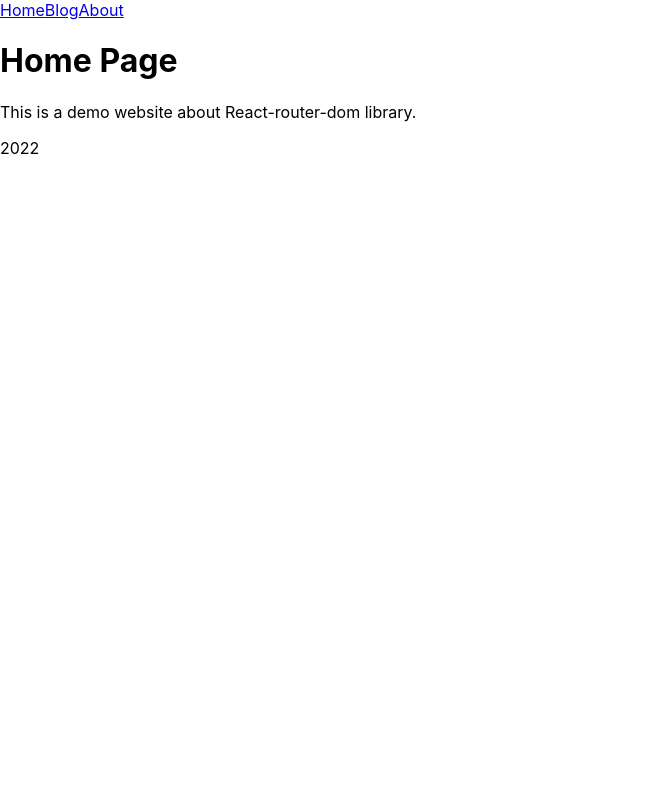
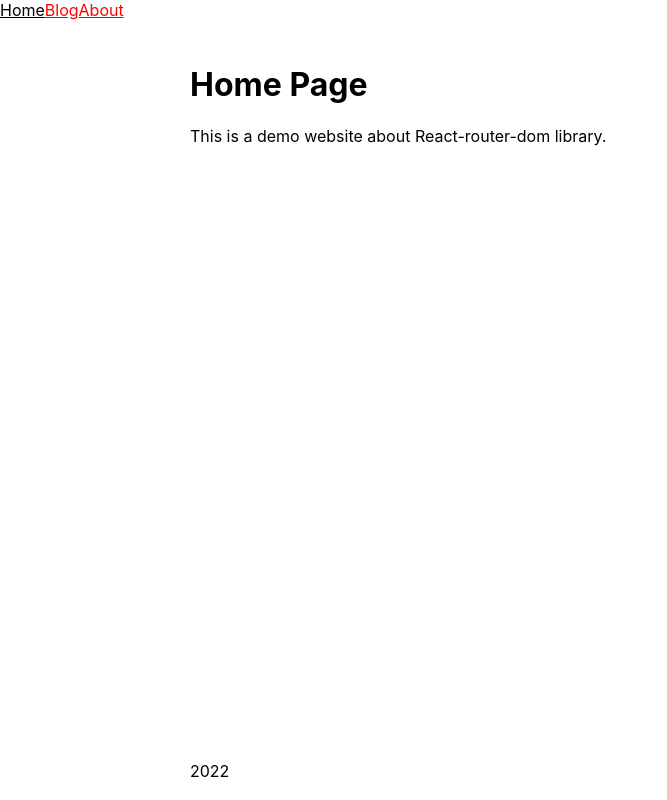
Before and after one commit to ArtHarutyunyan/learn-react-router-1, a React (Create React App) app: page / in a window 1280 px wide. Shown: the whole page, without its empty margins (0-667 px from the left). Built offline with nearby package versions, Linux system fonts and the light colour scheme.

Commit message:
added style/classname, CustomLink, useMatch

```diff
--- /dev/null
+++ b/src/components/CustomLink.jsx
@@ -0,0 +1,17 @@
+import { Link, useMatch } from "react-router-dom";
+
+const CustomLink = ({ children, to, ...props }) => {
+  const match = useMatch(to);
+  console.log({ match });
+  return (
+    <Link
+      to={to}
+      style={{ color: match ? "var(--color-active)" : "red" }}
+      {...props}
+    >
+      {children}
+    </Link>
+  );
+};
+
+export { CustomLink };
--- a/src/components/Layout.jsx
+++ b/src/components/Layout.jsx
@@ -1,16 +1,43 @@
-import { Link, Outlet } from "react-router-dom";
+import { NavLink, Outlet } from "react-router-dom";
+import { CustomLink } from "./CustomLink";
+
+const setActive = ({ isActive }) => (isActive ? "active-link" : "");
 
 const Layout = () => {
   return (
     <>
       <header>
-        <Link to="/">Home</Link>
-        <Link to="/posts">Blog</Link>
-        <Link to="/about">About</Link>
+        <CustomLink to="/">Home</CustomLink>
+        <CustomLink to="/posts">Blog</CustomLink>
+        <CustomLink to="/about">About</CustomLink>
+        {/* <NavLink
+          to="/"
+          style={({ isActive }) => ({
+            color: isActive ? "var(--color-active)" : "red",
+          })}
+        >
+          Home
+        </NavLink>
+        <NavLink
+          to="/posts"
+          style={({ isActive }) => ({
+            color: isActive ? "var(--color-active)" : "red",
+          })}
+        >
+          Blog
+        </NavLink>
+        <NavLink
+          to="/about"
+          style={({ isActive }) => ({
+            color: isActive ? "var(--color-active)" : "red",
+          })}
+        >
+          About
+        </NavLink> */}
       </header>
-      <mail className="container">
+      <main className="container">
         <Outlet />
-      </mail>
+      </main>
       <footer className="container">2022</footer>
     </>
   );
--- a/src/index.css
+++ b/src/index.css
@@ -1,13 +1,31 @@
+.container {
+  max-width: 900px;
+  padding-left: 2rem;
+  padding-right: 2rem;
+  margin: 0 auto;
+}
+
+main {
+  min-height: calc(100vh - 85px - 22px);
+  padding-top: 1.5rem;
+  padding-bottom: 1.5rem;
+}
+
+.active-link {
+  color: var(--color-active);
+  cursor: default;
+}
+
 body {
   margin: 0;
-  font-family: -apple-system, BlinkMacSystemFont, 'Segoe UI', 'Roboto', 'Oxygen',
-    'Ubuntu', 'Cantarell', 'Fira Sans', 'Droid Sans', 'Helvetica Neue',
+  font-family: -apple-system, BlinkMacSystemFont, "Segoe UI", "Roboto", "Oxygen",
+    "Ubuntu", "Cantarell", "Fira Sans", "Droid Sans", "Helvetica Neue",
     sans-serif;
   -webkit-font-smoothing: antialiased;
   -moz-osx-font-smoothing: grayscale;
 }
 
 code {
-  font-family: source-code-pro, Menlo, Monaco, Consolas, 'Courier New',
+  font-family: source-code-pro, Menlo, Monaco, Consolas, "Courier New",
     monospace;
 }
```
